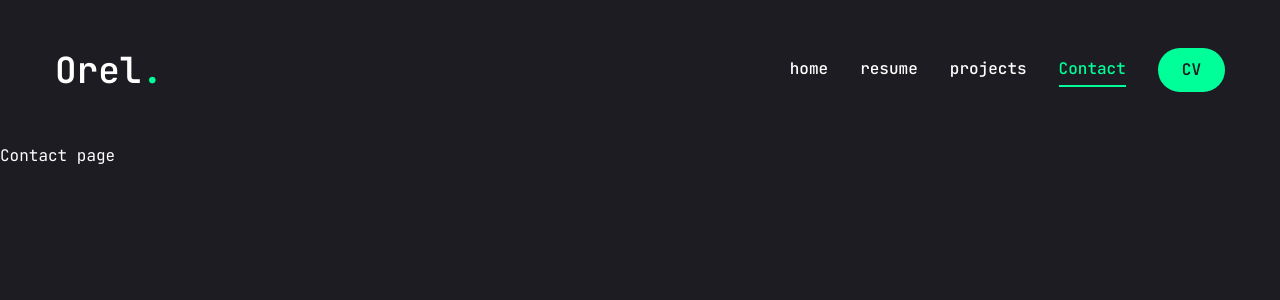
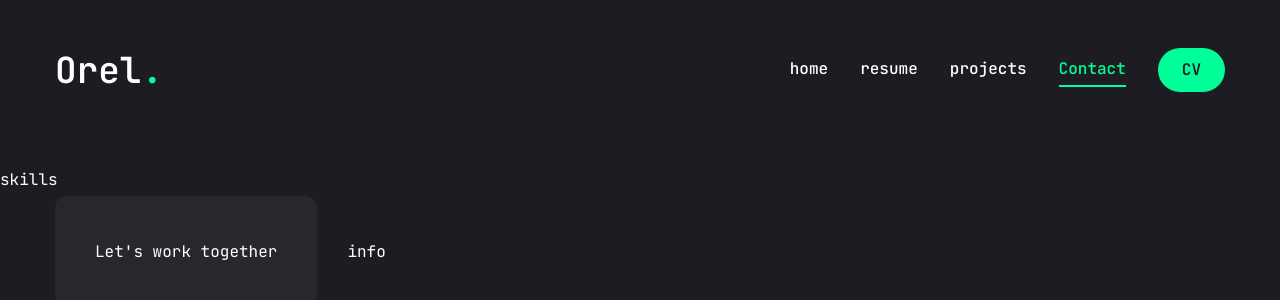
Before and after one commit to OrelAlon/nextjs-portfolio, a Next.js app: page /contact in a window 1280 px wide. Shown: the top 300 px of the page. Built offline with nearby package versions, Linux system fonts and the light colour scheme.

Commit message:
create contact page

```diff
--- a/app/contact/page.jsx
+++ b/app/contact/page.jsx
@@ -1,8 +1,66 @@
+'use client';
+
+import { Buttonutton } from '@/components/ui/button';
+import { Input } from '@/components/ui/input';
+import { Textarea } from '@/components/ui/textarea';
+
+import {
+  Select,
+  SelectContent,
+  SelectGroup,
+  SelectItem,
+  SelectLabel,
+  SelectTrigger,
+  SelectValue,
+} from '@/components/ui/select';
+
+import { FaPhoneAlt, FaEnvelope, FaMapMarkedAlt } from 'react-icons/fa';
+
+import { motion } from 'framer-motion';
+
+const info = [
+  {
+    icon: <FaPhoneAlt />,
+    title: 'Phone',
+    des: '052-6707895',
+  },
+  {
+    icon: <FaEnvelope />,
+    title: 'Email',
+    des: 'orel.alon.dev@gmail.com',
+  },
+  {
+    icon: <FaMapMarkedAlt />,
+    title: 'think',
+    des: '052-6707895',
+  },
+];
 
 const Contact = () => {
   return (
-    <div>Contact page</div>
-  )
-}
+    <motion.div
+      initial={{ opacity: 0 }}
+      animate={{
+        opacity: 1,
+        transition: { delay: 2.4, duration: 0.4, ease: 'easeIn' },
+      }}
+      className='py-6'
+    >
+      skills
+      <div className='container mx-auto'>
+        <div className='flex flex-col xl:flex-row gap-[30px]'>
+          <div className='xl:h-[54%] order-2 xl:order-none'>
+            <form className='flex flex-col gap-6 p-10 bg-[#27272c] rounded-xl'>
+              <h3>Let's work together</h3>
+            </form>
+          </div>
+          <div className='flex-1 flex items-center xl-justify-end order-1 xl:order-none mb-8 xl:mb-0'>
+            info
+          </div>
+        </div>
+      </div>
+    </motion.div>
+  );
+};
 
-export default Contact
+export default Contact;
```
